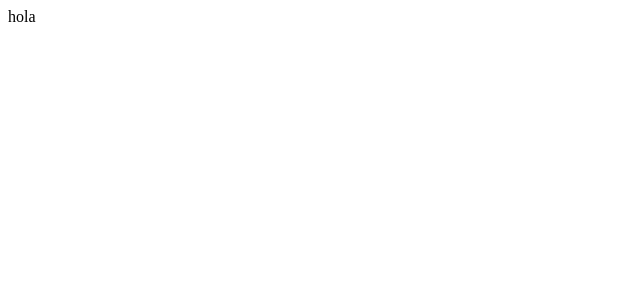
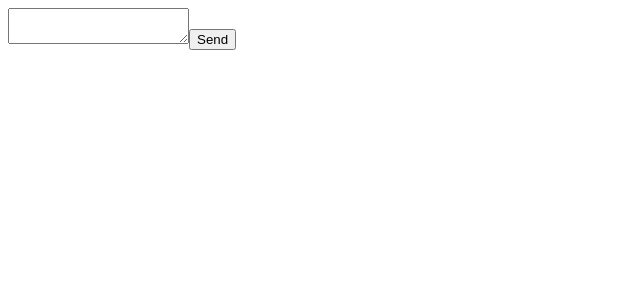
Before and after one commit to salomonalb/interactive-comment-section, a React (Vite) app: page / in a window 1280 px wide. Shown: the top 300 px of the page, without its empty margins (0-640 px from the left). Built offline with nearby package versions, Linux system fonts and the light colour scheme.

Commit message:
comment form component draft

```diff
--- a/package.json
+++ b/package.json
@@ -9,6 +9,7 @@
     "preview": "vite preview"
   },
   "dependencies": {
+    "nanoid": "^4.0.1",
     "react": "^18.2.0",
     "react-dom": "^18.2.0"
   },
--- a/src/App.tsx
+++ b/src/App.tsx
@@ -1,12 +1,10 @@
-import { useState } from 'react'
-import reactLogo from './assets/react.svg'
+import CommentForm from "./components/CommentForm"
 
 function App() {
-  const [count, setCount] = useState(0)
 
   return (
     <div className="App">
-      hola
+      <CommentForm />
     </div>
   )
 }
--- /dev/null
+++ b/src/components/CommentForm.tsx
@@ -0,0 +1,36 @@
+import React, { FormEvent, useState } from 'react'
+import { nanoid } from 'nanoid'
+
+function CommentForm() {
+
+    const [comment, setComment] = useState('')
+
+    function handleChange(event: React.ChangeEvent<HTMLTextAreaElement>): void {
+        setComment(event.target.value)
+    }
+    function handleSubmit(event: FormEvent<HTMLFormElement>): void {
+        event.preventDefault()
+        console.log({
+            id: nanoid(),
+            comment: comment,
+            date: Date.now(),
+            votes: 1,
+            replies: [],
+            author: {
+                username: 'miguel',
+                avatar: 'si'
+            }
+        })
+    }
+
+    return (
+        <form onSubmit={handleSubmit}>
+            <textarea value={comment} onChange={handleChange}/>
+            <button>
+                Send
+            </button>
+        </form>
+    )
+}
+
+export default CommentForm
```
Also changed, not shown: 1 other file (tests, documents, lock files or other folders).
